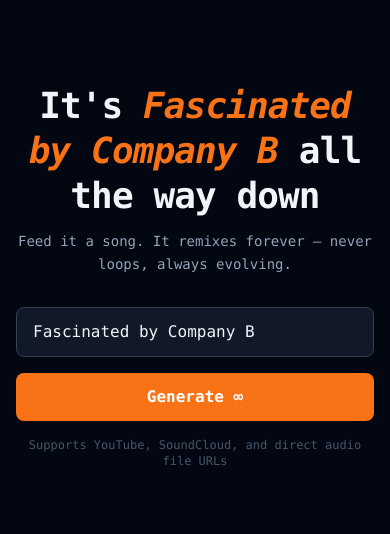
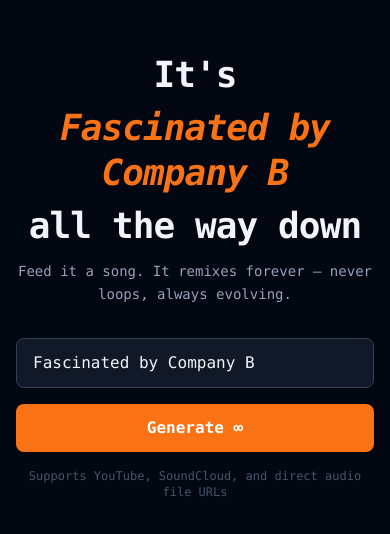
Before and after one commit to front-of-the-herd/Infinite-Remix, a Next.js app in the folder infinite-remix/: page / in a window 390 px wide. Shown: the part 146-680 px from the top of the page. Built offline with nearby package versions, Linux system fonts and the light colour scheme.

Commit message:
ui: refactor header titles into vertical stacked layouts for improved responsiveness

```diff
--- a/infinite-remix/app/page.tsx
+++ b/infinite-remix/app/page.tsx
@@ -40,8 +40,10 @@
       <div className="w-full max-w-lg space-y-8">
         {/* Header */}
         <div className="text-center space-y-3">
-          <h1 className="text-4xl sm:text-5xl font-bold tracking-tight leading-tight">
-            It's <AnimatedTitle onComplete={setFinalSong} /> all the way down
+          <h1 className="flex flex-col items-center text-4xl sm:text-5xl font-bold tracking-tight leading-tight gap-2 sm:gap-3">
+            <span>It's</span>
+            <AnimatedTitle onComplete={setFinalSong} />
+            <span>all the way down</span>
           </h1>
           <p className="text-slate-400 text-sm leading-relaxed">
             Feed it a song. It remixes forever — never loops, always evolving.
--- a/infinite-remix/components/Player.tsx
+++ b/infinite-remix/components/Player.tsx
@@ -201,8 +201,10 @@
       <div className="w-full max-w-2xl space-y-8">
         {/* Header */}
         <div className="text-center space-y-1">
-          <h1 className="text-3xl font-bold tracking-tight">
-            It's <span className="text-orange-500 italic">a song</span> all the way down
+          <h1 className="flex flex-col items-center text-3xl sm:text-4xl font-bold tracking-tight gap-1 sm:gap-2 mb-2">
+            <span>It's</span>
+            <span className="text-orange-500 italic block text-center min-w-[200px]">a song</span>
+            <span>all the way down</span>
           </h1>
           <p className="text-slate-500 text-sm">
             {dna.meta.title} — {dna.meta.artist}
```
